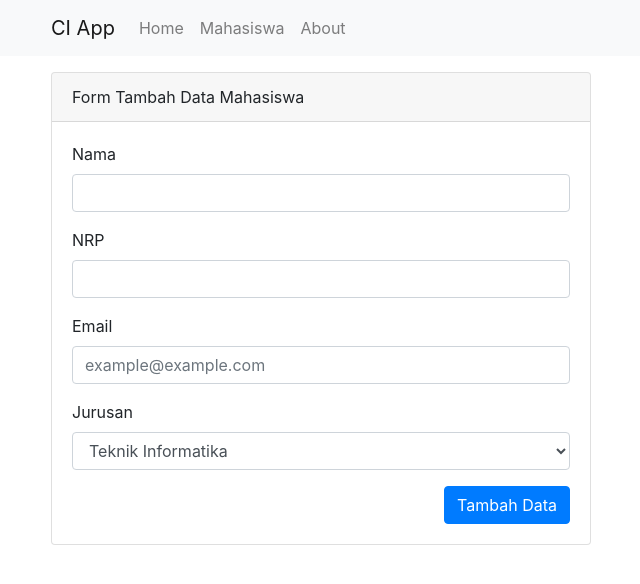
After one commit to majidalfreidi/CodeIgniter, a CodeIgniter app: page /ci-app/index.php/mahasiswa/tambah in a window 1280 px wide. The commit adds this page. Shown: the top 584 px of the page, without its empty margins (34-674 px from the left). Run offline with CodeIgniter, Linux system fonts and the light colour scheme.

Commit message:
Menambahkan fungsi tambah dan hapus data

```diff
--- a/application/config/autoload.php
+++ b/application/config/autoload.php
@@ -58,7 +58,7 @@ $autoload['packages'] = array();
 |
 |	$autoload['libraries'] = array('user_agent' => 'ua');
 */
-$autoload['libraries'] = array('database');
+$autoload['libraries'] = array('database','session');
 
 /*
 | -------------------------------------------------------------------
--- a/application/controllers/Mahasiswa.php
+++ b/application/controllers/Mahasiswa.php
@@ -4,6 +4,7 @@ class Mahasiswa extends CI_Controller {
     public function __construct(){
         parent::__construct();
         $this->load->model('Mahasiswa_model');
+        $this->load->library('form_validation');
     }
     public function index(){
         $data['judul'] = 'Daftar Mahasiswa';
@@ -13,4 +14,26 @@ class Mahasiswa extends CI_Controller {
         $this->load->view('templates/footer');
 
     }
+
+    public function tambah(){
+        $data['judul'] = 'Form Tambah Data Mahasiswa';
+        $this->form_validation->set_rules('nama', 'Name', 'required');
+        $this->form_validation->set_rules('nrp', 'NRP', 'required|numeric');
+        $this->form_validation->set_rules('email', 'Email', 'required|valid_email');
+        if( $this->form_validation->run() == FALSE ){
+            $this->load->view('templates/header', $data);
+            $this->load->view('mahasiswa/tambah');
+            $this->load->view('templates/footer');
+        }else{
+            $this->Mahasiswa_model->tambahDataMahasiswa();
+            $this->session->set_flashdata('flash', 'ditambahkan');
+            redirect('mahasiswa');
+        }
+    }
+
+    public function hapus($id){
+        $this->Mahasiswa_model->hapusDataMahasiswa($id);
+        $this->session->set_flashdata('flash', 'dihapus');
+        redirect('mahasiswa');
+    }
 }
--- a/application/models/Mahasiswa_model.php
+++ b/application/models/Mahasiswa_model.php
@@ -4,4 +4,19 @@ class Mahasiswa_model extends CI_model {
     public function getAllMahasiswa(){
         return $this->db->get('mahasiswa')->result_array();
     }
+
+    public function tambahDataMahasiswa(){
+        $data = [
+            "nama" => $this->input->post('nama', true),
+            "nrp" => $this->input->post('nrp', true),
+            "email" => $this->input->post('email', true),
+            "jurusan" => $this->input->post('jurusan', true)
+        ];
+        $this->db->insert('mahasiswa', $data);
+    }
+
+    public function hapusDataMahasiswa($id){
+        $this->db->where('id', $id);
+        $this->db->delete('mahasiswa');
+    }
 }
--- /dev/null
+++ b/application/views/mahasiswa/tambah.php
@@ -0,0 +1,47 @@
+<div class="container">
+    <div class="row mt-3">
+        <div class="col-md-6">
+
+            <div class="card">
+                <div class="card-header">
+                    Form Tambah Data Mahasiswa
+                </div>
+                <div class="card-body">
+                    <?php if( validation_errors() ) : ?>
+                        <div class="alert alert-danger" role="alert">
+                            <?= validation_errors(); ?>
+                        </div>
+                    <?php endif; ?>
+                    <form action="" method="post">
+                    <div class="form-group">
+                        <label for="nama">Nama</label>
+                        <input type="text" name="nama" class="form-control" id="nama">
+                    </div>
+                    <div class="form-group">
+                        <label for="nrp">NRP</label>
+                        <input type="text" name="nrp" class="form-control" id="nrp">
+                    </div>
+                    <div class="form-group">
+                        <label for="email">Email</label>
+                        <input type="text" name="email" class="form-control" id="email" placeholder="example@example.com">
+                    </div>
+                    <div class="form-group">
+                        <label for="jurusan">Jurusan</label>
+                        <select class="form-control" id="jurusan" name="jurusan">
+                        <option value="Teknik Informatika">Teknik Informatika</option>
+                        <option value="Teknik Industri">Teknik Industri</option>
+                        <option value="Teknik Mesin">Teknik Mesin</option>
+                        <option value="Teknik Planalogi">Teknik Planalogi</option>
+                        <option value="Teknologi Pangan">Teknologi Pangan</option>
+                        <option value="Teknik Lingkungan">Teknologi Pangan</option>
+                        </select>
+                    </div>
+                    <button type="submit" name="tambah" class="btn btn-primary float-right">Tambah Data</button>
+                    </form>
+
+                </div>
+            </div>
+
+        </div>
+    </div>
+</div>
```
Also changed, not shown: application/views/mahasiswa/index.php (+22 -3 lines).
